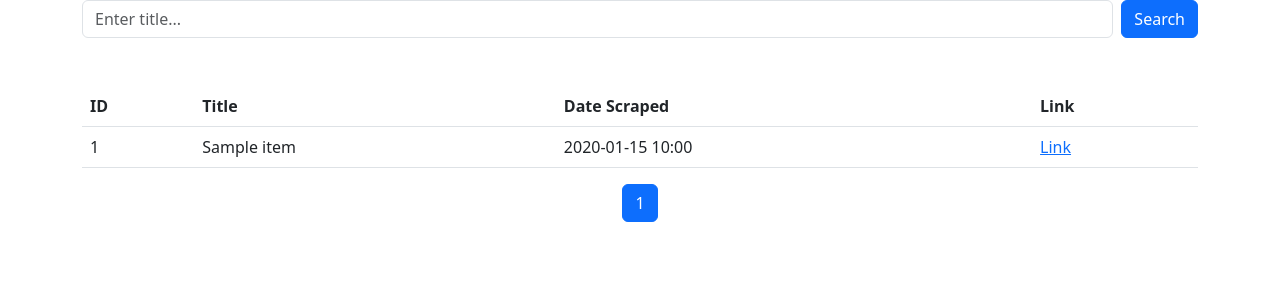
After one commit to jsefiu1/starlabsAPI, a FastAPI app: template app/templates/express.html in a window 1280 px wide. The commit adds this page. Shown: the top 300 px of the page. Run offline with FastAPI, Linux system fonts and the light colour scheme; the template is opened without the code that fills it: most values are stand-ins (such as "Sample title", 1, 10 or a date in 2020).

Commit message:
express scraper,router,model,view

```diff
--- /dev/null
+++ b/app/templates/express.html
@@ -0,0 +1,112 @@
+<!DOCTYPE html>
+<html lang="en">
+<head>
+    <meta charset="UTF-8">
+    <meta name="viewport" content="width=device-width, initial-scale=1.0">
+    <title>Express</title>
+    <link href="https://cdn.jsdelivr.net/npm/bootstrap@5.3.0/dist/css/bootstrap.min.css" rel="stylesheet" integrity="sha384-9ndCyUaIbzAi2FUVXJi0CjmCapSmO7SnpJef0486qhLnuZ2cdeRhO02iuK6FUUVM" crossorigin="anonymous">
+</head>
+<body>
+    <div class="container">
+        <form class="search-form d-flex" action="{{ url_for('view') }}" method="get">
+            <input class="form-control me-2" type="text" id="title_contains" name="title_contains" placeholder="Enter title...">
+            <button class="btn btn-primary" type="submit">Search</button>
+          </form>
+
+        <table class="table mt-5">
+            <thead>
+                <tr>
+                    <th scope="col">ID</th>
+                    <th scope="col">Title</th>
+                    <th scope="col">Date Scraped</th>
+                    <th scope="col">Link</th>
+                </tr>
+            </thead>
+            <tbody id="searchResults">
+                {% for lajme in results %}
+                <tr>
+                    <td>{{ lajme['id'] }}</td>
+                    <td>{{ lajme['name'] }}</td>
+                    {% if lajme.date_scraped %}
+                    <td>{{ lajme.date_scraped.strftime('%Y-%m-%d %H:%M') }}</td>
+                    {% else %}
+                    <td>None</td>
+                    {% endif %}
+                    <td><a href="{{lajme.details}}" target="_blank">Link</a></td>
+                </tr>
+                {% endfor %}
+            </tbody>
+        </table>
+    </div>
+
+    <div class="pagination" style="margin: auto; width: fit-content;">
+        <ul class="pagination">
+            {% if current_page > 1 %}
+              <li class="page-item">
+                <a class="page-link" href="/gazetaexpress/view?page={{ current_page - 1 }}{% if title_contains %}&title_contains={{ title_contains }}{% endif %}">Previous</a>
+              </li>
+            {% endif %}
+
+            {% if total_pages <= 7 %}
+              {% for page in range(1, total_pages + 1) %}
+                {% if page == current_page %}
+                  <li class="page-item active" aria-current="page">
+                    <span class="page-link">{{ page }}</span>
+                  </li>
+                {% else %}
+                  <li class="page-item">
+                    <a class="page-link" href="/gazetaexpress/view?page={{ page }}{% if title_contains %}&title_contains={{ title_contains }}{% endif %}">{{ page }}</a>
+                  </li>
+                {% endif %}
+              {% endfor %}
+            {% else %}
+              {% if current_page <= 4 %}
+                {% for page in range(1, current_page + 3) %}
+                  {% if page == current_page %}
+                    <li class="page-item active" aria-current="page">
+                      <span class="page-link">{{ page }}</span>
+                    </li>
+                  {% else %}
+                    <li class="page-item">
+                      <a class="page-link" href="/gazetaexpress/view?page={{ page }}{% if title_contains %}&title_contains={{ title_contains }}{% endif %}">{{ page }}</a>
+                    </li>
+                  {% endif %}
+                {% endfor %}
+                <li class="page-item disabled">
+                  <span class="page-link">...</span>
+                </li>
+                <li class="page-item">
+                  <a class="page-link" href="/gazetaexpress/view?page={{ total_pages }}{% if title_contains %}&title_contains={{ title_contains }}{% endif %}">{{ total_pages }}</a>
+                </li>
+              {% else %}
+                <li class="page-item">
+                  <a class="page-link" href="/gazetaexpress/view?page=1{% if title_contains %}&title_contains={{ title_contains }}{% endif %}">1</a>
+                </li>
+                <li class="page-item disabled">
+                  <span class="page-link">...</span>
+                </li>
+                {% for page in range(total_pages - 2, total_pages + 1) %}
+                  {% if page == current_page %}
+                    <li class="page-item active" aria-current="page">
+                      <span class="page-link">{{ page }}</span>
+                    </li>
+                  {% else %}
+                    <li class="page-item">
+                      <a class="page-link" href="/gazetaexpress/view?page={{ page }}{% if title_contains %}&title_contains={{ title_contains }}{% endif %}">{{ page }}</a>
+                    </li>
+                  {% endif %}
+                {% endfor %}
+              {% endif %}
+            {% endif %}
+
+            {% if current_page < total_pages %}
+              <li class="page-item">
+                <a class="page-link" href="/gazetaexpress/view?page={{ current_page + 1 }}{% if title_contains %}&title_contains={{ title_contains }}{% endif %}">Next</a>
+              </li>
+            {% endif %}
+          </ul>
+    </div>
+
+    <script src="https://cdn.jsdelivr.net/npm/bootstrap@5.3.0/dist/js/bootstrap.bundle.min.js" integrity="sha384-geWF76RCwLtnZ8qwWowPQNguL3RmwHVBC9FhGdlKrxdiJJigb/j/68SIy3Te4Bkz" crossorigin="anonymous"></script>
+</body>
+</html>
--- a/app/templates/home.html
+++ b/app/templates/home.html
@@ -83,6 +83,7 @@
             <li><a href="/telegrafi/view" class="sidebar-link">Telegrafi</a></li>
             <li><a href="/douglas/view" class="sidebar-link">Douglas</a></li>
             <li><a href="/kosovajobs/view" class="sidebar-link">Kosovajobs</a></li>
+            <li><a href="/gazetaexpress/view" class="sidebar-link">Express</a></li>
         </ul>
     </div>
 
```
Also changed, not shown: app/models/express.py (added, +12 -0 lines), app/routers/express.py (added, +94 -0 lines), app/scrapers/express.py (added, +37 -0 lines), app/tasks/express.py (added, +15 -0 lines), manage.py (+5 -2 lines).
